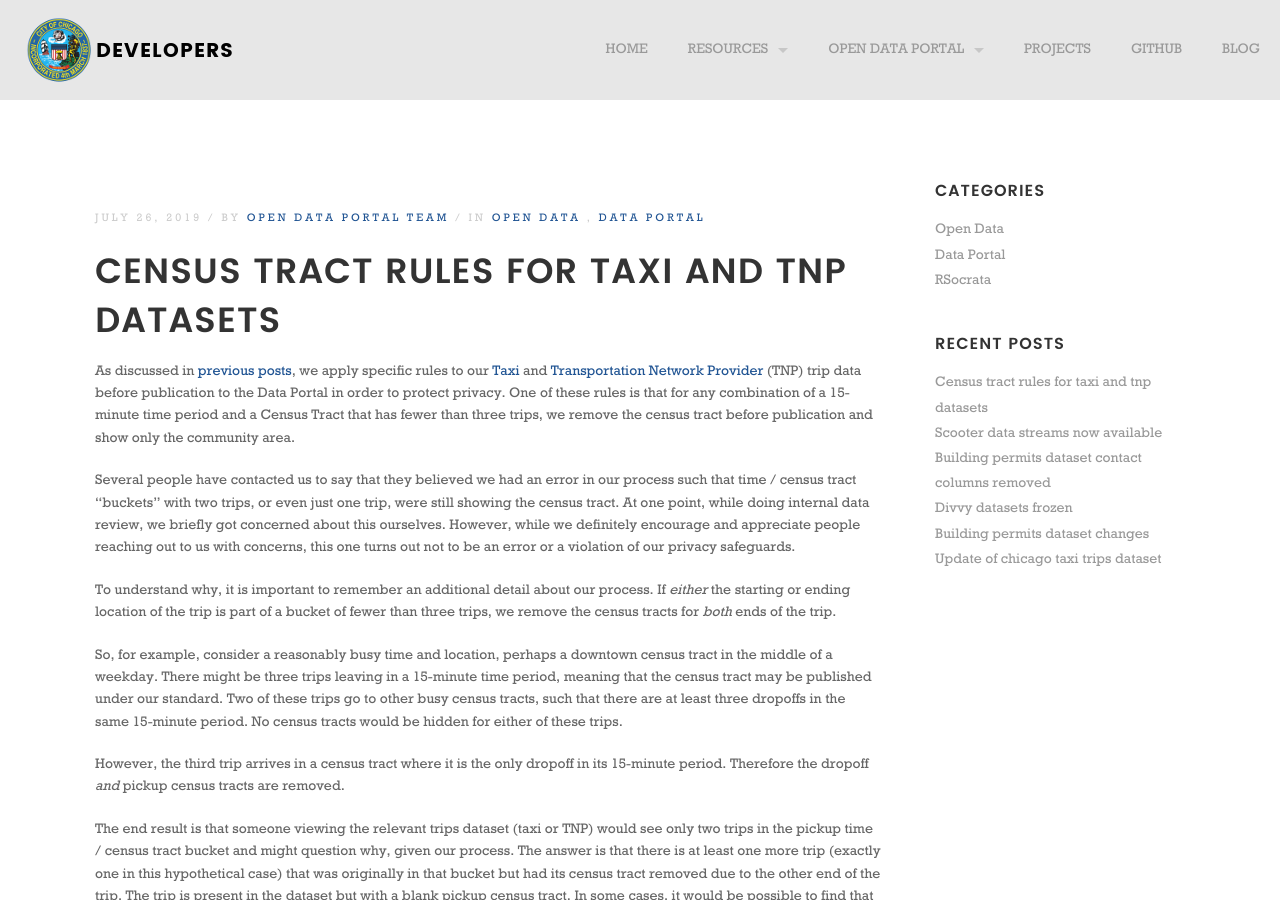
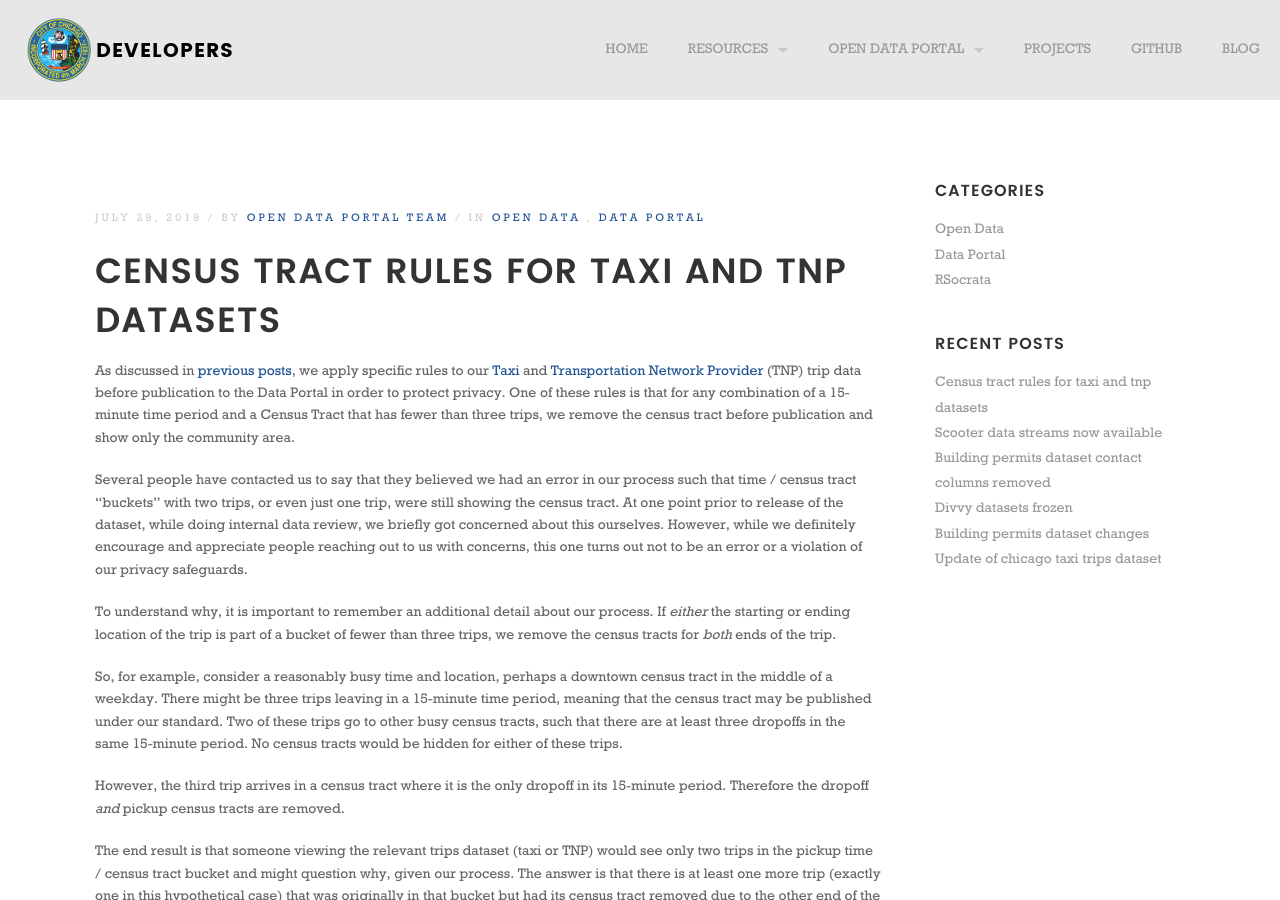
Before and after one commit to Chicago/dev.cityofchicago.org, a Jekyll site: the page built from _posts/2019-07-25-taxi-tnp-low-count-explanation.md, in a window 1280 px wide and 900 px high. Built offline with Jekyll 4.4.1, drawn with Linux system fonts in a browser that asks for light colours; some web fonts are replaced.

Commit message:
Update 2019-07-25-taxi-tnp-low-count-explanation.md
Minor edits

```diff
--- a/_posts/2019-07-25-taxi-tnp-low-count-explanation.md
+++ b/_posts/2019-07-25-taxi-tnp-low-count-explanation.md
@@ -14,7 +14,7 @@
 ---
 As discussed in [previous](https://digital.cityofchicago.org/index.php/chicago-taxi-data-released) [posts](http://dev.cityofchicago.org/open%20data/data%20portal/2019/04/12/tnp-taxi-privacy.html), we apply specific rules to our [Taxi](https://data.cityofchicago.org/d/wrvz-psew) and [Transportation Network Provider](https://data.cityofchicago.org/d/m6dm-c72p) (TNP) trip data before publication to the Data Portal in order to protect privacy. One of these rules is that for any combination of a 15-minute time period and a Census Tract that has fewer than three trips, we remove the census tract before publication and show only the community area.
 
-Several people have contacted us to say that they believed we had an error in our process such that time / census tract "buckets" with two trips, or even just one trip, were still showing the census tract. At one point, while doing internal data review, we briefly got concerned about this ourselves. However, while we definitely encourage and appreciate people reaching out to us with concerns, this one turns out not to be an error or a violation of our privacy safeguards.
+Several people have contacted us to say that they believed we had an error in our process such that time / census tract "buckets" with two trips, or even just one trip, were still showing the census tract. At one point prior to release of the dataset, while doing internal data review, we briefly got concerned about this ourselves. However, while we definitely encourage and appreciate people reaching out to us with concerns, this one turns out not to be an error or a violation of our privacy safeguards.
 
 To understand why, it is important to remember an additional detail about our process. If *either* the starting or ending location of the trip is part of a bucket of fewer than three trips, we remove the census tracts for *both* ends of the trip.
 
```
Also changed, not shown: other parts of _posts/2019-07-25-taxi-tnp-low-count-explanation.md (+1 -1 lines).
